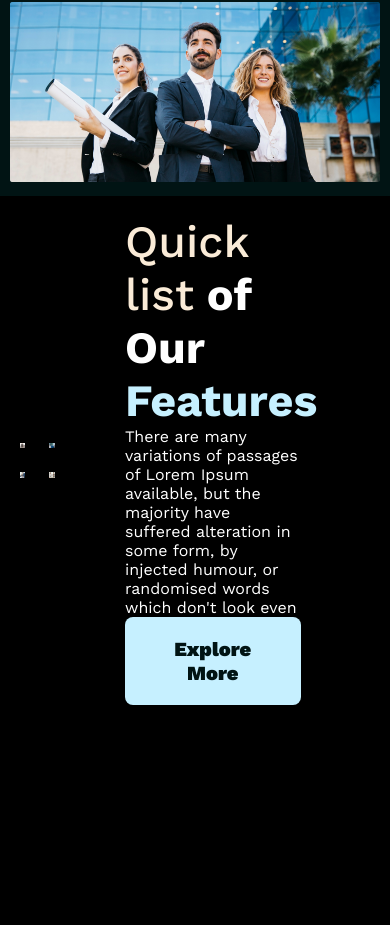
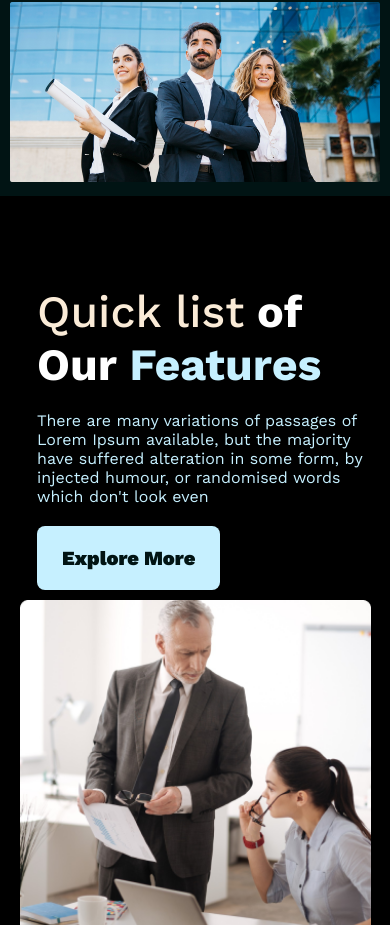
Before and after one commit to Hamim470/architect, a plain HTML site: page index.html in a window 390 px wide. Shown: the part 657-1582 px from the top of the page. Before the commit the page ends 1382 px from the top, so only its background shows below. Drawn offline with nearby package versions, Linux system fonts and the light colour scheme.

Commit message:
finished team section responsive

```diff
--- a/index.html
+++ b/index.html
@@ -22,7 +22,7 @@
         </nav>
         <div class="banner-content">
             <h1 class="banner-title">Brand New Group of Architects</h1>
-            <p class="banner-description">There are many variations of passages of Lorem Ipsum available, but the majority have suffered alteration in some form, by injected humour, or randomised words which don't look even.</p>
+            <p class="banner-description paragraph">There are many variations of passages of Lorem Ipsum available, but the majority have suffered alteration in some form, by injected humour, or randomised words which don't look even.</p>
             <button class="btn-primary">Explore More</button>
             <img src="images/banner.png" alt="" class="banner-img">
         </div>
@@ -39,7 +39,7 @@
             </div>
             <div class="teams-content">
                 <h3 class="teams-title"><span class="Quick-list">Quick list</span> <span class="of-Our">of Our</span> <span class="Features">Features</span></h3>
-                <p class="teams-description">There are many variations of passages of Lorem Ipsum available, but the majority have suffered alteration in some form, by injected humour, or randomised words which don't look even</p>
+                <p class="teams-description paragraph">There are many variations of passages of Lorem Ipsum available, but the majority have suffered alteration in some form, by injected humour, or randomised words which don't look even</p>
                 <button class="btn-primary">Explore More</button>
             </div>
         </section>
--- a/styles/architect.css
+++ b/styles/architect.css
@@ -21,7 +21,9 @@ body{
     border: 0;
     font-weight:900;
 }
-
+.paragraph{
+    color:rgb(198, 240, 255);
+}
 
 
 
@@ -98,7 +100,7 @@ nav a{
 /* main styles starts */
 main{
     max-width:1440px;
-    margin:0 auto;
+    margin:70px auto;
 }
 /* teams styles */
 .teams-container{
@@ -116,12 +118,15 @@ padding:5%;
     width:100%;
 }
 .teams-content{
-    padding-left:  70px;
-    padding-right: 70px;
     width:50%;
+    padding-left:10%;
 }
 .teams-title{
     font-size:2.8rem;
+}
+.teams-description{
+    padding-top:20px;
+    padding-bottom:20px;
 }
 .Quick-list{
     color:antiquewhite;
@@ -130,7 +135,7 @@ padding:5%;
 }
 .Features{
     color:rgb(198, 240, 255);
-    font-width:700;
+    font-weight:700;
 
 }
 /* main styles ends */
@@ -151,7 +156,8 @@ padding:5%;
         font-size: 2.5rem;
         text-align: center;
     }
-    nav{
+    nav,
+    .teams-container{
         flex-direction: column;
     }
     nav ul{
@@ -162,6 +168,23 @@ padding:5%;
         padding:30px;
     }
 
+
+    .teams-container{
+
+    }
+    .teams-img-container{
+        grid-template-columns:1fr;
+        width:100%;
+        order:2;
+    }
+    .teams-img-container img{
+
+    }
+    .teams-content{
+        width:100%;
+        margin-bottom:10px;
+        order:1;
+    }
 }
 
 /* tablet or medium devices */
```
